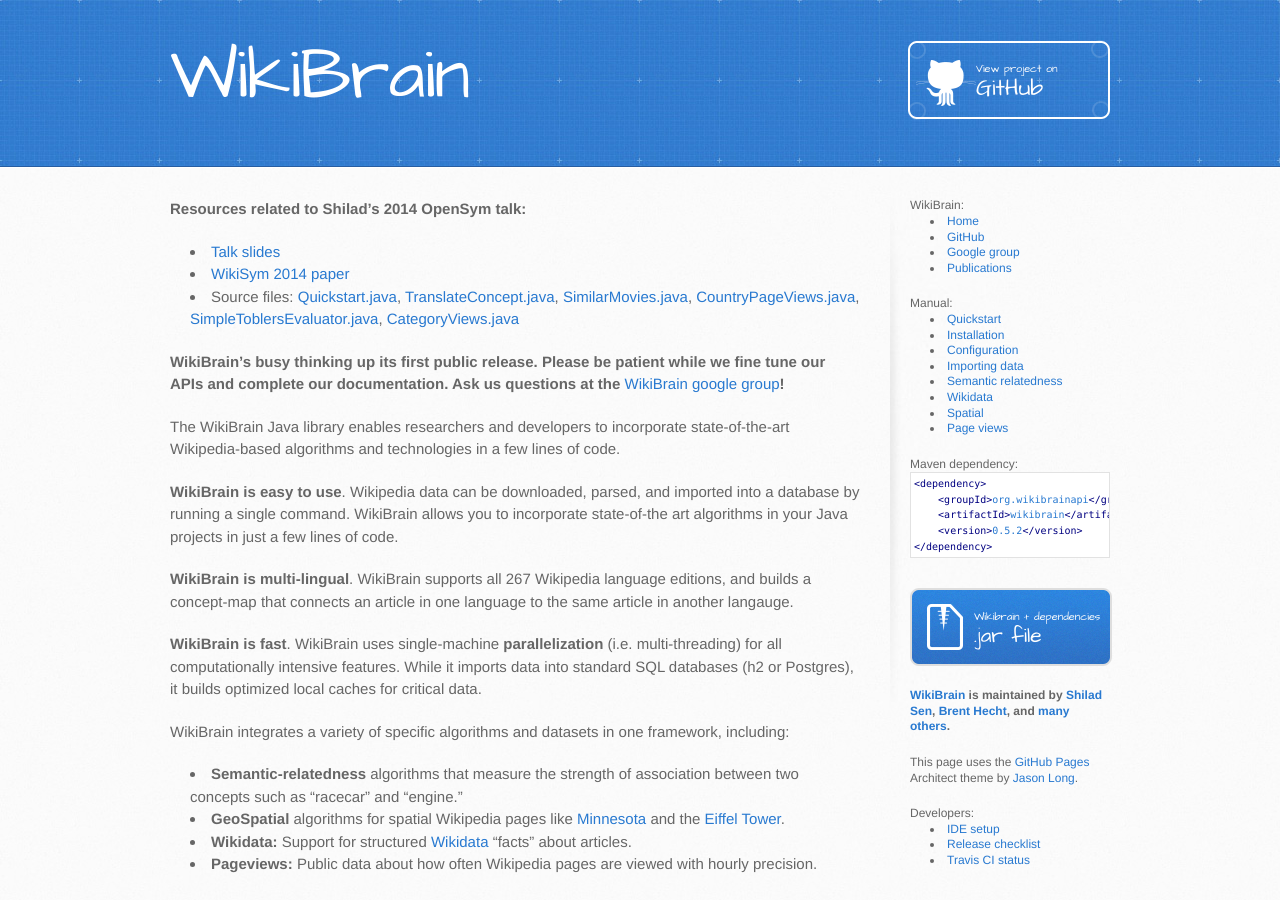
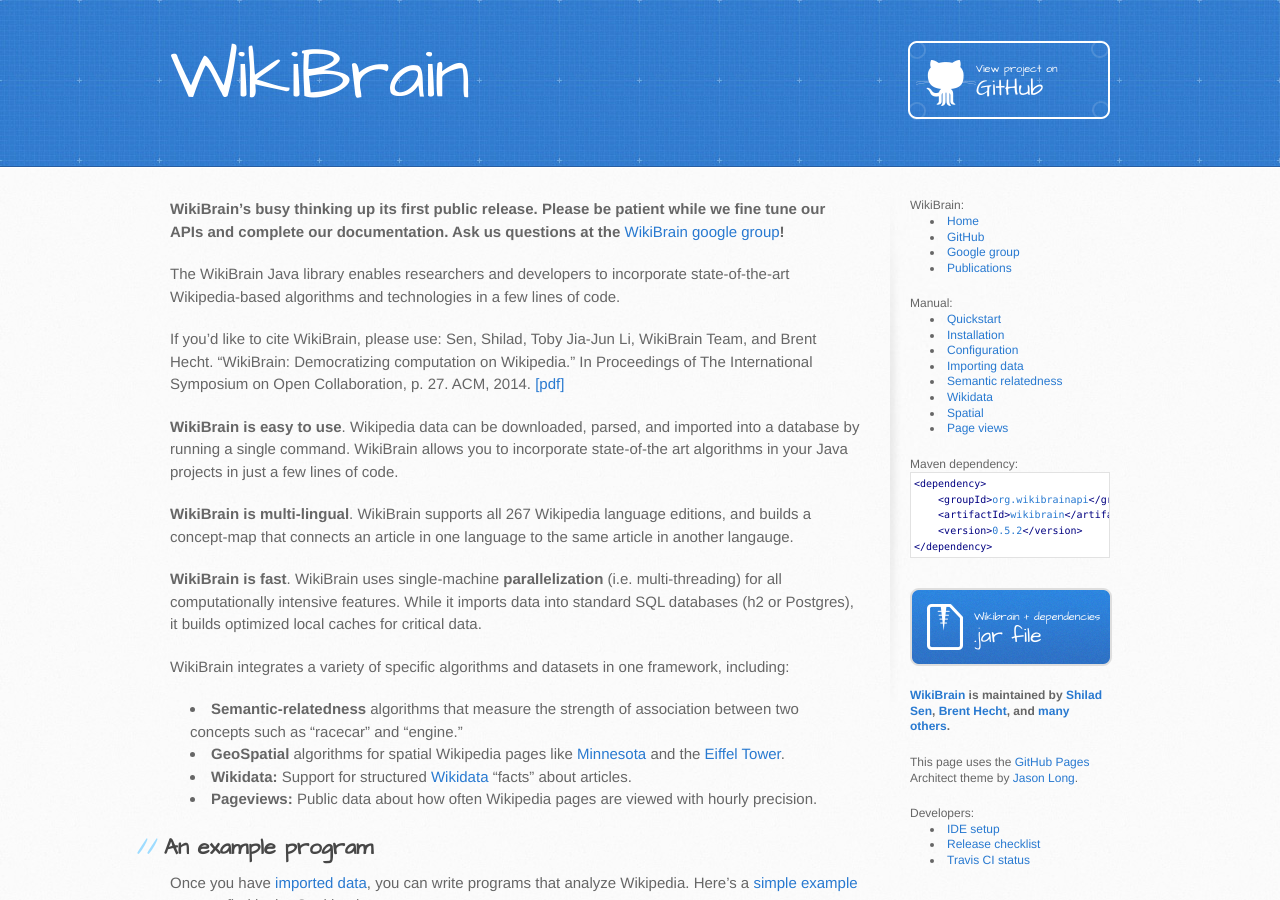
Before and after one commit to shilad/wikibrain, a Jekyll site: the page built from index.md, in a window 1280 px wide and 900 px high. Built offline with Jekyll 4.4.1, drawn with Linux system fonts in a browser that asks for light colours; nearby versions of some CDN libraries; Markdown is read by kramdown in place of the engine named in the settings.

Commit message:
Updates to site.

```diff
--- a/index.md
+++ b/index.md
@@ -3,16 +3,13 @@
         title: Homepage
 ---
 
-**Resources related to Shilad's 2014 OpenSym talk:**
-
-* [Talk slides](https://www.dropbox.com/s/f0o2jcsd1g2fz4w/WikiBrain_WikiSym.pdf?dl=1)
-* [WikiSym 2014 paper](http://www-users.cs.umn.edu/~bhecht/publications/WikiBrain-WikiSym2014.pdf)
-* Source files: [Quickstart.java](https://github.com/shilad/wikibrain/blob/master/wikibrain-cookbook/src/main/java/org/wikibrain/cookbook/Quickstart.java), [TranslateConcept.java](https://github.com/shilad/wikibrain/blob/master/wikibrain-cookbook/src/main/java/org/wikibrain/cookbook/concepts/TranslateConcept.java), [SimilarMovies.java](https://github.com/shilad/wikibrain/blob/master/wikibrain-cookbook/src/main/java/org/wikibrain/cookbook/sr/SimilarMovies.java), [CountryPageViews.java](https://github.com/shilad/wikibrain/blob/master/wikibrain-cookbook/src/main/java/org/wikibrain/cookbook/pageview/CountryPageViews.java), [SimpleToblersEvaluator.java](https://github.com/shilad/wikibrain/blob/master/wikibrain-spatial/src/main/java/org/wikibrain/spatial/cookbook/SimpleToblersLawEvaluator.java), [CategoryViews.java](https://github.com/shilad/wikibrain/blob/master/wikibrain-cookbook/src/main/java/org/wikibrain/cookbook/pageview/CategoryViews.java)
-
 
 **WikiBrain's busy thinking up its first public release. Please be patient while we fine tune our APIs and complete our documentation. Ask us questions at the [WikiBrain google group](https://groups.google.com/forum/#!forum/wikibrain)!**
 
 The WikiBrain Java library enables researchers and developers to incorporate state-of-the-art Wikipedia-based algorithms and technologies in a few lines of code.
+
+If you'd like to cite WikiBrain, please use: Sen, Shilad, Toby Jia-Jun Li, WikiBrain Team, and Brent Hecht. "WikiBrain: Democratizing computation on Wikipedia." In *Proceedings of The International Symposium on Open Collaboration*, p. 27. ACM, 2014.
+[[pdf]](http://www-users.cs.umn.edu/~bhecht/publications/WikiBrain-WikiSym2014.pdf)
 
 
 **WikiBrain is easy to use**.
```
